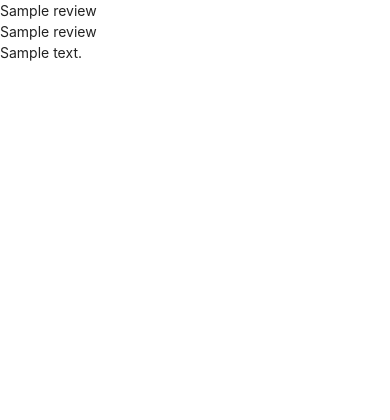
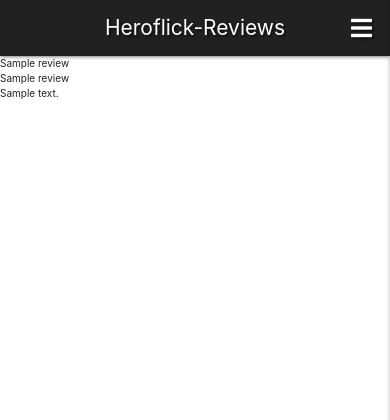
Before and after one commit to Antonio-dev7/milestone-crud, a Flask app: page / in a window 390 px wide. Shown: the top 420 px of the page. Run offline with Flask 2, Linux system fonts and the light colour scheme; a database or web service that is not in the repository returns one stand-in record (values such as "Sample title"); some libraries are stand-ins or nearby versions.

Commit message:
nav bars work and also mobile including home links

```diff
--- a/static/css/style.css
+++ b/static/css/style.css
@@ -1,7 +1,16 @@
-/* .text-shadow {
+.text-shadow {
     text-shadow: 2px 2px 2px rgba(0, 0, 0, 0.5);
 }
 
+/* Mobile font size.*/
+@media only screen and (max-width: 450px){
+    html {
+    font-size: 10px;
+    }
+}
+
+
+/*
 .flashes h4 {
     line-height: 2;
 }
--- a/static/js/script.js
+++ b/static/js/script.js
@@ -0,0 +1,50 @@
+$(document).ready(function () {
+    $(".sidenav").sidenav({edge: "right"});
+    // $(".collapsible").collapsible();
+    // $(".tooltipped").tooltip();
+    // $('select').formSelect();
+
+
+
+
+    //  validateMaterializeSelect();
+    // function validateMaterializeSelect() {
+    //     let classValid = { "border-bottom": "1px solid #4caf50", "box-shadow": "0 1px 0 0 #4caf50" };
+    //     let classInvalid = { "border-bottom": "1px solid #f44336", "box-shadow": "0 1px 0 0 #f44336" };
+    //     if ($("select.validate").prop("required")) {
+    //         $("select.validate").css({ "display": "block", "height": "0", "padding": "0", "width": "0", "position": "absolute" });
+    //     }
+        // $(".select-wrapper input.select-dropdown").on("focusin", function () {
+        //     $(this).parent(".select-wrapper").on("change", function () {
+        //         if ($(this).children("ul").children("li.selected:not(.disabled)").on("click", function () { })) {
+        //             $(this).children("input").css(classValid);
+        //         }
+        //     });
+        // }).on("click", function () {
+            // if ($(this).parent(".select-wrapper").children("ul").children("li.selected:not(.disabled)").css("background-color") === "rgba(0, 0, 0, 0.03)") {
+            //     $(this).parent(".select-wrapper").children("input").css(classValid);
+            // } else {
+                // $(".select-wrapper input.select-dropdown").on("focusout", function () {
+                //     if ($(this).parent(".select-wrapper").children("select").prop("required")) {
+                //         if ($(this).css("border-bottom") != "1px solid rgb(76, 175, 80)") {
+                //             $(this).parent(".select-wrapper").children("input").css(classInvalid);
+                //         }
+                //     }
+                // });
+//             }
+//         });
+//     }
+// });
+
+
+
+
+
+
+  });
+
+
+//   document.addEventListener('DOMContentLoaded', function () {
+//     let sidenavs = document.querySelectorAll(".sidenav");
+//     let sidenavsInstance = M.Sidenav.init(sidenavs, {edge: "right"});
+// });
--- a/templates/base.html
+++ b/templates/base.html
@@ -10,9 +10,43 @@
     <link rel="stylesheet" href="{{ url_for('static', filename='css/style.css') }}" type="text/css">
     {% block styles %}
     {% endblock %}
-    <title>heroflick-reviews</title>
+    <title>Heroflick-reviews</title>
 </head>
 <body>
+
+
+    <header>
+        <!-- top navbar -->
+		<nav class="nav-extended text-shadow grey darken-4">
+			<div class="nav-wrapper">
+				<a href="{{ url_for('get_reviews') }}" class="brand-logo">Heroflick-Reviews</a>
+				<a href="#" data-target="mobile-demo" class="sidenav-trigger right"><i class="fas fa-bars"></i></a>
+				<ul class="right hide-on-med-and-down">
+					<li><a href="{{ url_for('get_reviews') }}">Home</a></li>
+					<li><a href="#">Profile</a></li>
+					<li><a href="#">New Task</a></li>
+					<li><a href="#">Manage Categories</a></li>
+					<li><a href="#">Log Out</a></li>
+					<li><a href="#">Log In</a></li>
+					<li><a href="#">Register</a></li>
+				</ul>
+			</div>
+		</nav>
+
+        <!-- mobile sidenav -->
+		<ul class="sidenav" id="mobile-demo">
+            <li><h4 class="center-align blue-grey-text text-darken 4">Heroflick-Reviews</h4></li>
+            <li><a href="{{ url_for('get_reviews') }}">Home</a></li>
+            <li><a href="#">Profile</a></li>
+            <li><a href="#">New Task</a></li>
+            <li><a href="#">Manage Categories</a></li>
+            <li><a href="#">Log Out</a></li>
+            <li><a href="#">Log In</a></li>
+            <li><a href="#">Register</a></li>
+		</ul>
+    </header>
+
+
     <!-- <h1>I'M PART OF THE BASE TEMPLATE</h1> -->
     {% block content %}
     {% endblock %}
```
